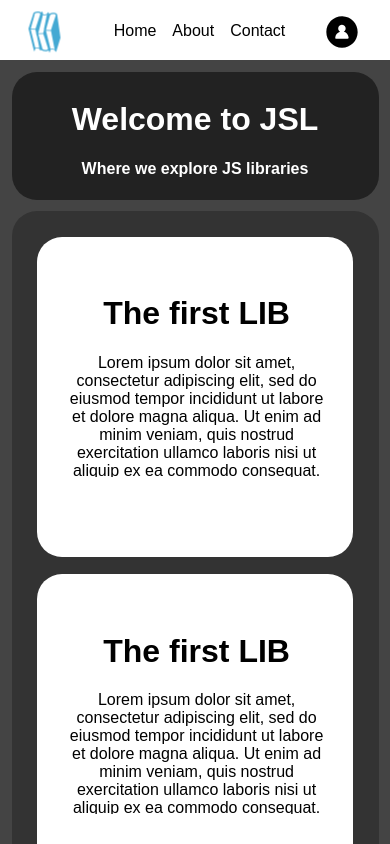
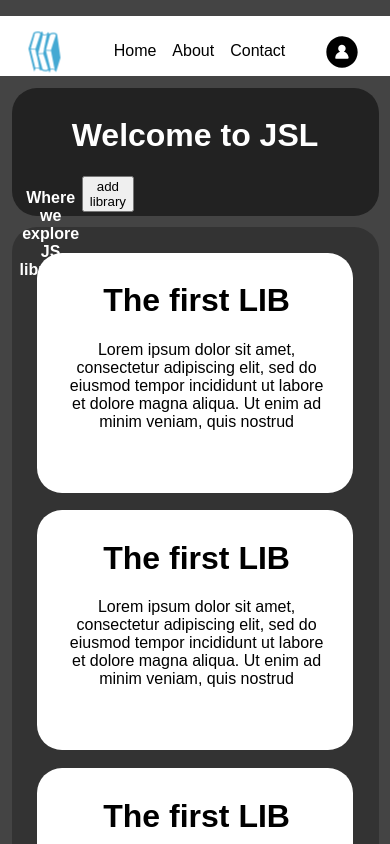
Before and after one commit to joha0033/library-blog, a React app: page / in a window 390 px wide. Shown: the top 844 px of the page. Built offline with nearby package versions, Linux system fonts and the light colour scheme.

Commit message:
fixed break points for CSS on all components

```diff
--- a/src/components/App/App.css
+++ b/src/components/App/App.css
@@ -1,6 +1,20 @@
 .App {
   width:auto;
   text-align: left;
+}
+
+.parent{
+  display:flex;
+  justify-content: space-between
+}
+
+.left{
+  width: 25%;
+}
+
+.right{
+  padding-right: 70%;
+  flex:1 ;
 }
 
 .header {
@@ -31,7 +45,7 @@
   font-size: large;
 }
 
-@media only screen and (max-width: 500px) {
+@media only screen and (max-width: 480px) {
 
   .App {
     text-align: center;
--- a/src/components/App/App.js
+++ b/src/components/App/App.js
@@ -15,7 +15,15 @@ class App extends Component {
 
         <header className={styles.header}>
           <h1 className={styles.title}>Welcome to JSL</h1>
-          <h2 className={styles.subtitle}> Where we explore JS libraries</h2>
+          <div className={styles.parent}>
+            <div className={styles.left}>
+                <h2 className={styles.subtitle}> Where we explore JS libraries</h2>
+            </div>
+            <div className={styles.right}>
+              <button className={styles.button}>add library</button>
+            </div>
+          </div>
+
         </header>
         <AddLibForm />
         <LibraryList />
--- a/src/components/libraryList/libraryItem/style.libraryItem.css
+++ b/src/components/libraryList/libraryItem/style.libraryItem.css
@@ -1,7 +1,7 @@
 /*REDO BREAK POINTS FOR MEDIA QUERIERS*/
 
 .container{
-  border-radius: 25px;
+  border-radius: 20px;
   margin: 5%;
   height: 26em;
   background-color:white;
@@ -33,31 +33,8 @@
   padding-right:10%;
 }
 
-@media only screen and (max-width: 1365px)
-{
 
-  .container{
-    border-radius: 25px;
-    margin: 3%;
-    height: 25em;
-    background-color:white;
-  }
-
-  .imageContainer{
-    width:45%;
-    float:left;
-  }
-
-  .contentContainer{
-    display:inline;
-    float:right;
-    width:45%;
-    padding-top:2%;
-  }
-
-}
-
-@media only screen and (max-width: 1023px)
+@media only screen and (max-width: 1024px)
 
 {
   /*h1{
@@ -69,6 +46,7 @@
     margin: 5%;
     height: 16em;
     background-color:white;
+    padding-bottom: 2em;
   }
   .content{
     display:block;
@@ -77,12 +55,13 @@
     margin: 0 auto;
     overflow: hidden;
     text-overflow: ellipsis;
+
   }
 
   .imageContainer{
-    width:50%;
+    width:40%;
     float:left;
-    margin-top: 3%;
+    margin-top: 2%;
     margin-left: 3%;
   }
 
@@ -90,11 +69,12 @@
     display:inline;
     float:right;
     width:50%;
+    margin-bottom: 2em;
   }
 
 }
 
-@media only screen and (max-width: 775px) {
+@media only screen and (max-width: 839px) {
 
   .container{
     border-radius: 25px;
@@ -113,7 +93,7 @@
   .contentContainer{
     display:inline-block;
     width:90%;
-    padding-top:2%;
+    margin-top: -2em;
   }
 
   .title{
@@ -127,17 +107,24 @@
 
 }
 
-@media only screen and (max-width: 375px){
-  /*p{
-    visibility: hidden;
-  }*/
+@media only screen and (max-width: 480px){
+
   .container{
-    padding-top: -14%;
+    padding-top: -3em;
     border-radius: 25px;
-    height:15em;
+    height:13em;
     background-color:white;
   }
+
+  .contentContainer{
+    margin-top: -2em;
+    display:inline-block;
+    width:90%;
+
+  }
+
   .content{
+    padding-top:-10%;
     display:block;
     padding-right: 10%;
     height: 5.7em;
--- a/src/components/shared/header/style.Header.css
+++ b/src/components/shared/header/style.Header.css
@@ -1,6 +1,7 @@
 /* Header Styles*/
 
   .capsule {
+    padding-top: .25em;
     display: flex;
     justify-content: space-between;
     align-items: center;
@@ -37,7 +38,7 @@
     height: 2rem;
     margin-left: 10rem;
     margin-right: 10rem;
-  margin-top: 1rem;
+    /*margin-top: 1rem;*/
   }
 
   .navLogo {
@@ -55,7 +56,8 @@
 ALOMST MID SIZE SCREEN!
 */
 
-@media only screen and (max-width: 1045px) {
+/*@media only screen and (max-width: 1045px) {*/
+  @media only screen and (max-width: 839px) {
 
 
   .capsule {
@@ -96,12 +98,13 @@ ALOMST MID SIZE SCREEN!
 
   .profile, .navLogo{
     height: 2rem;
-    margin-left: 8rem;
-    margin-right: 8rem;
+    margin-left: 6rem;
+    margin-right: 6rem;
     margin-top: .5rem;
   }
 
   .navLogo {
+    margin-left: 5em;
     display: inline;
     animation: navLogo-spin infinite 20s linear;
   }
@@ -112,7 +115,14 @@ ALOMST MID SIZE SCREEN!
   }
 
 }
-@media only screen and (max-width: 700px) {
+
+@media only screen and (max-width: 480px) {
+  .capsule {
+    display: flex;
+    justify-content: space-between;
+    align-items: center;
+    margin-top: 1em;
+  }
 
   .navUL {
     padding-top: .35em;
```
Also changed, not shown: src/components/addLibForm/style.addLibForm.css (+3 -23 lines). Lines whose indentation alone changed are shown as unchanged.
